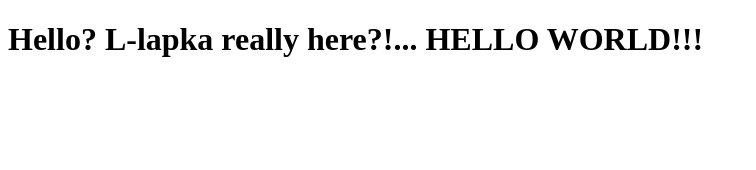
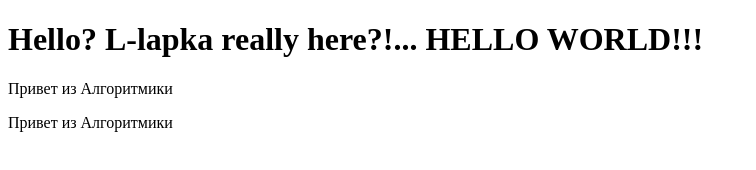
Before and after one commit to Lapka-kme/lapkaaaaa, a plain HTML site: page index.html in a window 1280 px wide. Shown: the whole page, without its empty margins (0-756 px from the left). Drawn offline with Linux system fonts and the light colour scheme.

Commit message:
Algorinmika_hello- index.html
Yippeee

```diff
--- a/index.html
+++ b/index.html
@@ -6,5 +6,7 @@
 </head>
 <body>
   <h1>Hello? L-lapka really here?!... HELLO WORLD!!!</h1>
+  <p>Привет из Алгоритмики</p>
+  <p>Привет из Алгоритмики</p>
 </body>
 </html>
```
